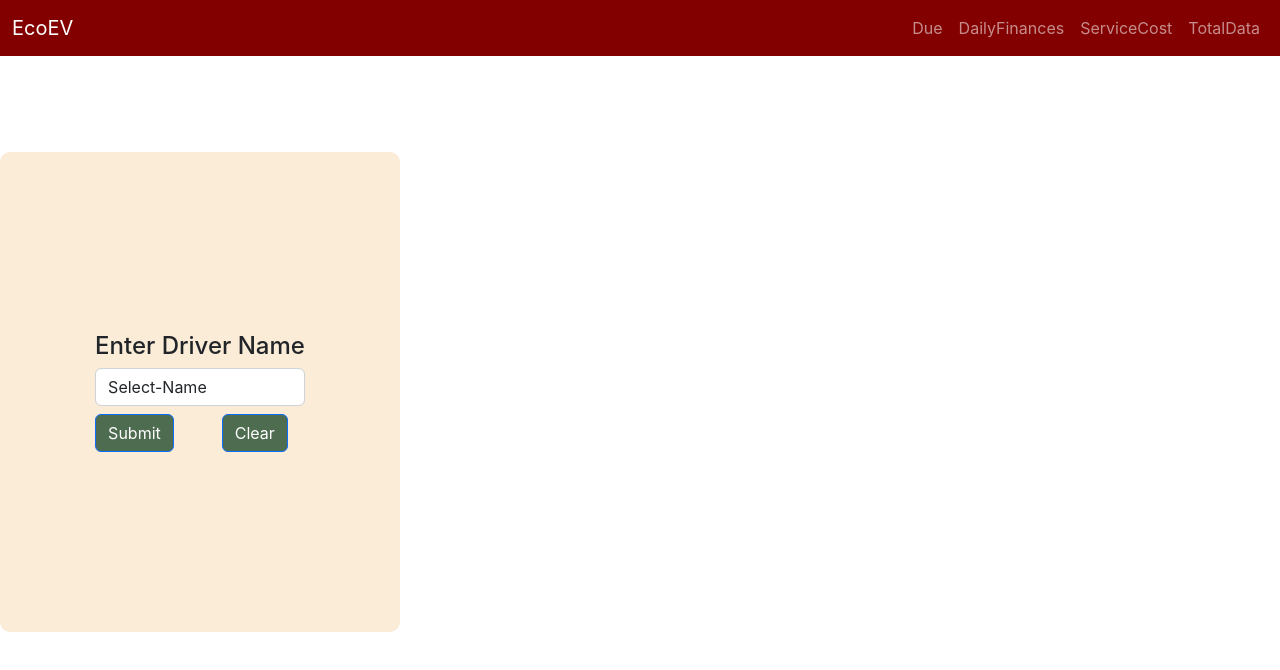
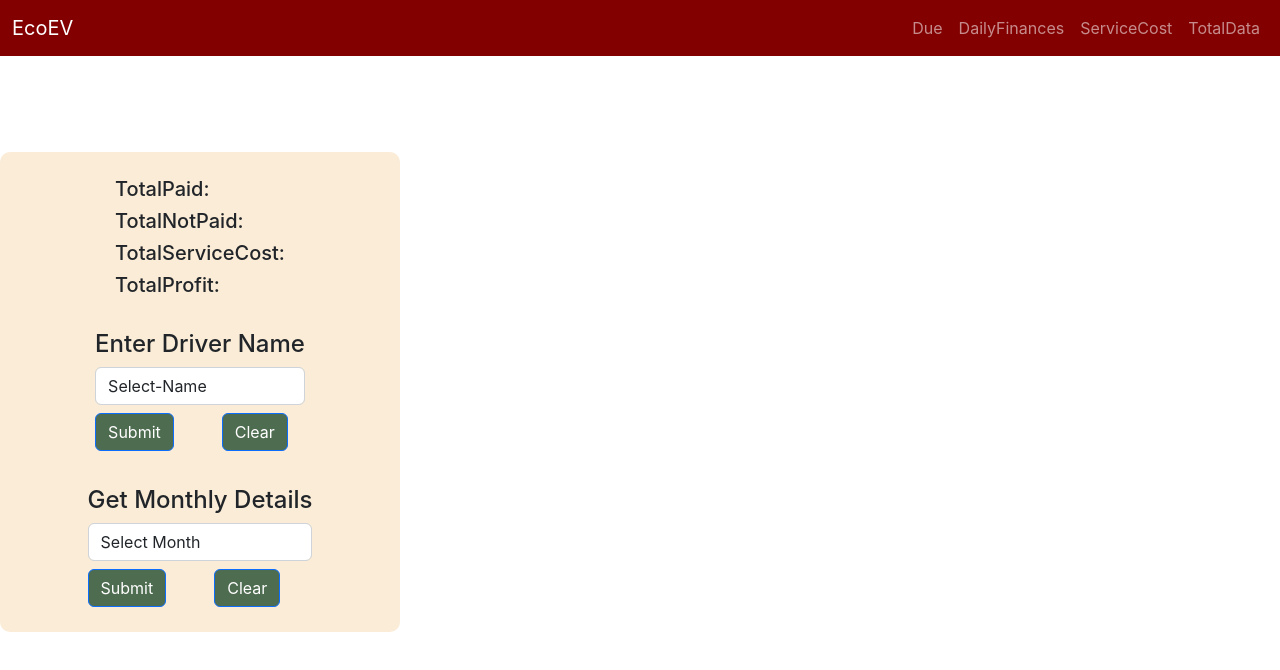
Before and after one commit to hritick1/EcoEvUi, a React (Create React App) app: page / in a window 1280 px wide. Shown: the top 670 px of the page. Built offline with nearby package versions, Linux system fonts and the light colour scheme; no server answers.

Commit message:
Added montly data

```diff
--- a/src/components/Due.js
+++ b/src/components/Due.js
@@ -4,6 +4,7 @@ import React, { useEffect, useState } from 'react'
 export default function Due({name}) {
     const [due, setDue] =useState(0);
     useEffect(() => {
+      console.log("Finding Due");
      axios.get(`/getDue/${name}`).then((result) => {
         console.log(result);
         setDue(result.data);
--- a/src/components/First.js
+++ b/src/components/First.js
@@ -2,12 +2,26 @@ import React from 'react';
 import { ToastContainer,toast } from 'react-toastify';
 import "./Home.css";
 import { useNavigate } from 'react-router-dom';
+import { useState,useEffect } from 'react';
+import axios from 'axios';
 
 export default function First({name,setName}) {
 
+  const [total,setTotal]=useState({});
+  const [month,setMonth]=useState({});
+  useEffect(() => {
+    console.log("Finding TotalData");
+   axios.get(`/getTotalData/current`).then((result) => {
+      console.log(result.data);
+      setTotal(result.data);
+   }).catch((err) => {
+
+   });
+  }, [])
     const navigate=useNavigate();
   const handleChange = (e) => {
-    setName(e.target.value); // Update the state with the value entered in the input field
+    setName(e.target.value);
+    setMonth(e.target.value) // Update the state with the value entered in the input field
   };
   const handleForm=(e)=>{
     e.preventDefault();
@@ -15,9 +29,22 @@ export default function First({name,setName}) {
     navigate("/home")
     console.log(name);
 }
+const handleSubmit=async(e)=>{
+e.preventDefault();
+  console.log(`Finding Monthly TotalData ${month}`);
+   axios.get(`/getTotalData/${month}`).then((result) => {
+      console.log(result.data);
+      setTotal(result.data);
+})}
   return (
     <div className='.maincon'>
         <div className='box1'>
+    <div>
+    <h5>TotalPaid: {total.totalPaid}</h5>
+          <h5>TotalNotPaid: {total.totalNotPaid}</h5>
+          <h5>TotalServiceCost: {total.totalServiceCost}</h5>
+          <h5>TotalProfit: {total.totalProfit}</h5>
+    </div>
     <form onSubmit={(e)=>handleForm(e)} ><ToastContainer/>
     <div className="">
     <h4 className="">Enter Driver Name</h4>
@@ -29,7 +56,7 @@ export default function First({name,setName}) {
   onChange={handleChange} // Call handleChange function when selection changes
 >
 <option value="select">Select-Name</option>
-  <option value="Mohan">Mohan</option>
+  <option value="Mohan">Nilu</option>
   <option value="Gathu">Gathu</option>
   <option value="Rohit">Rohit</option>
   <option value="Satyajit">Satyajit</option>
@@ -38,7 +65,35 @@ export default function First({name,setName}) {
 </select>
     </div> <button type="submit" className="btn btn-primary mt-2" style={{backgroundColor:"#4E6C50"}}>Submit</button>
   <button type="button" className="btn btn-primary ms-5 mt-2" onClick={()=>{setName("")}}style={{backgroundColor:"#4E6C50"}}>Clear</button>
-</form>
+  </form>
+  <form>
+  <div style={{marginTop:"10px"}}>
+  <h4 className="">Get Monthly Details</h4>
+      <select
+        className="form-control"
+        id="month"
+        name="month"
+        value={month}
+        onChange={handleChange}
+      >
+        <option value="select">Select Month</option>
+        <option value="January">January</option>
+        <option value="February">February</option>
+        <option value="March">March</option>
+        <option value="April">April</option>
+        <option value="May">May</option>
+        <option value="June">June</option>
+        <option value="July">July</option>
+        <option value="August">August</option>
+        <option value="September">September</option>
+        <option value="October">October</option>
+        <option value="November">November</option>
+        <option value="December">December</option>
+      </select>
+      <button type="submit" className="btn btn-primary mt-2" style={{ backgroundColor: "#4E6C50" }} onClick={handleSubmit}>Submit</button>
+      <button type="button" className="btn btn-primary ms-5 mt-2" onClick={()=>{setMonth("")}}style={{backgroundColor:"#4E6C50"}}>Clear</button>
+    </div></form>
+
 </div>
 </div>
   );
--- a/src/components/Home.js
+++ b/src/components/Home.js
@@ -5,6 +5,7 @@ import "./Home.css";
 import axios from 'axios';
 
 export default function Home({name}) {
+  const [person, setPerson] = useState({});
     const handleForm=(e)=>{
         e.preventDefault();
         console.log(person);
@@ -16,7 +17,7 @@ export default function Home({name}) {
       const value=e.target.value;
       setPerson({...person,[e.target.name]:value});
     }
-    const [person, setPerson] = useState({});
+
     const postData=()=>{
       axios.post(`/addDaily/${name}`,person).then((result) => {
         console.log(result);
@@ -29,7 +30,6 @@ export default function Home({name}) {
          <ToastContainer autoClose={10000}/>
         <div className="maincon">
         <div className="box1">
-
 
     <form onSubmit={(e)=>handleForm(e)}>
     <h4 className="">Add-Daily-Finances</h4>
```
